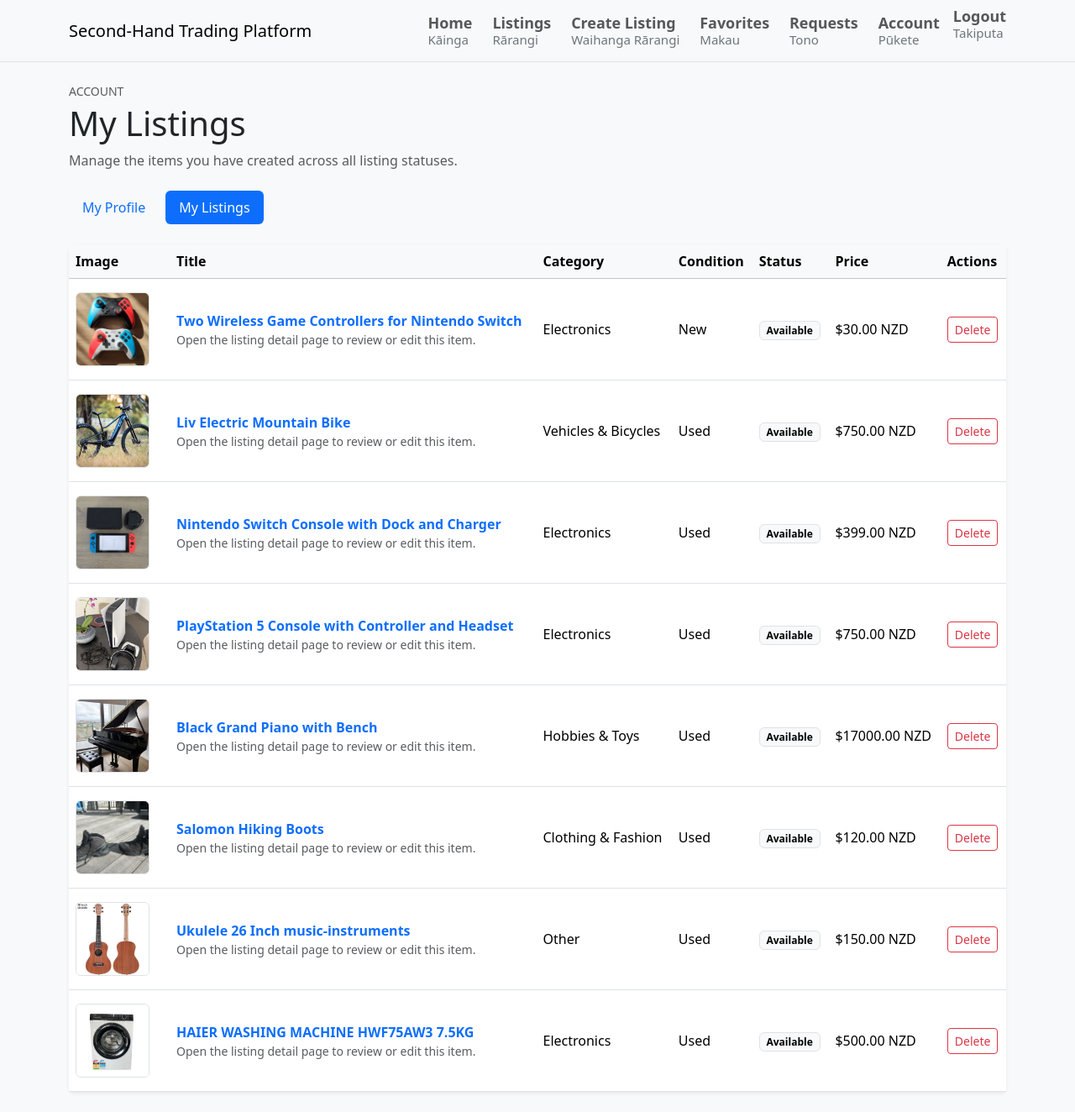
After one commit to aimeefan99/MSE800-KEA-OnlineShopping, a Flask app: page /account/listings in a window 1280 px wide. The commit adds this page. Shown: the whole page at 84% size. Run offline with Flask 3, Linux system fonts and the light colour scheme; a user stored in the database is signed in; data comes from the database, SQL or seed files in the repository; both versions use the stored data as it was after the commit.

Commit message:
MSE800-73 Account and List Management

```diff
--- a/routes/listing_routes.py
+++ b/routes/listing_routes.py
@@ -136,6 +136,7 @@ def edit_listing_page(listing_id: int) -> str:
     return render_template(
         "edit_listing.html",
         listing=item,
+        listing_image_src=resolve_listing_image_url(item["image_url"]),
         categories=listing_service.get_category_options(),
         condition_options=listing_service.get_condition_options(),
         status_options=listing_service.get_status_options(),
@@ -168,6 +169,7 @@ def handle_edit_listing(listing_id: int) -> str:
         condition,
         price,
         status,
+        request.files.get("image"),
     )
 
     if success:
--- a/routes/profile_routes.py
+++ b/routes/profile_routes.py
@@ -2,8 +2,10 @@
 
 from flask import Blueprint, abort, flash, redirect, render_template, request, session, url_for
 
+from services.listing_service import listing_service
 from services.profile_service import profile_service
 from utils.decorators import marketplace_user_required
+from utils.listing_images import attach_listing_image_sources
 
 profile_bp = Blueprint("profiles", __name__)
 
@@ -21,15 +23,39 @@ def view_public_profile(user_id: int) -> str:
 @profile_bp.get("/profile/edit")
 @marketplace_user_required
 def edit_profile_page() -> str:
-    """Render the edit profile page."""
+    """Keep the legacy profile edit route pointing to the account area."""
 
-    # Always load the form from the current session user.
+    return redirect(url_for("profiles.account_page"))
+
+
+@profile_bp.get("/account")
+@marketplace_user_required
+def account_page() -> str:
+    """Render the account profile section."""
+
     profile_data = profile_service.get_edit_profile_data(session["user_id"])
     if profile_data is None:
         flash("User not found.", "danger")
         return redirect(url_for("home"))
 
-    return render_template("edit_profile.html", form_data=profile_data)
+    return render_template(
+        "edit_profile.html",
+        form_data=profile_data,
+        active_account_section="profile",
+    )
+
+
+@profile_bp.get("/account/listings")
+@marketplace_user_required
+def account_listings_page() -> str:
+    """Render the current user's listing management page."""
+
+    listings = listing_service.get_user_listings(session["user_id"])
+    return render_template(
+        "account_listings.html",
+        listings=attach_listing_image_sources(listings),
+        active_account_section="listings",
+    )
 
 
 @profile_bp.post("/profile/edit")
@@ -41,9 +67,13 @@ def edit_profile() -> str:
     success, error_message, form_data = profile_service.edit_profile(session["user_id"], request.form)
     if not success:
         flash(error_message, "danger")
-        return render_template("edit_profile.html", form_data=form_data)
+        return render_template(
+            "edit_profile.html",
+            form_data=form_data,
+            active_account_section="profile",
+        )
 
     # Keep the navbar display name aligned with the saved profile value.
     session["display_name"] = form_data["display_name"]
     flash("Profile updated successfully.", "success")
-    return redirect(url_for("profiles.edit_profile_page"))
+    return redirect(url_for("profiles.account_page"))
--- a/services/listing_service.py
+++ b/services/listing_service.py
@@ -38,18 +38,6 @@ LEGACY_CONDITION_MAP = {
     "good": "used",
     "fair": "used",
 }
-UPDATE_LISTING_SQL = """
-UPDATE listings
-SET
-    category_id = ?,
-    title = ?,
-    description = ?,
-    condition = ?,
-    price = ?,
-    status = ?,
-    updated_at = ?
-WHERE id = ?
-"""
 LISTING_DETAIL_SQL = """
 SELECT
     listings.id,
@@ -91,6 +79,33 @@ VALUES (?, ?, ?, ?, ?, ?, ?, ?, ?, ?)
 
 class ListingService(BaseService):
     """Handle listing-related business logic."""
+
+    def get_user_listings(self, user_id: int) -> List[Dict[str, Any]]:
+        """Return all listings created by one marketplace user."""
+
+        listings = get_db().execute(
+            """
+            SELECT
+                listings.id,
+                listings.seller_id,
+                listings.title,
+                listings.description,
+                listings.condition,
+                listings.price,
+                listings.image_url,
+                listings.status,
+                listings.created_at,
+                categories.name AS category_name,
+                users.display_name AS seller_name
+            FROM listings
+            INNER JOIN categories ON categories.id = listings.category_id
+            INNER JOIN users ON users.id = listings.seller_id
+            WHERE listings.seller_id = ?
+            ORDER BY listings.created_at DESC, listings.id DESC
+            """,
+            (user_id,),
+        ).fetchall()
+        return [self._serialize_listing_row(listing) for listing in listings]
 
     def get_category_options(self) -> List[Dict[str, Any]]:
         """Get available category options for listing forms."""
@@ -146,9 +161,16 @@ class ListingService(BaseService):
         condition: str,
         price: float,
         status: str,
+        image_file: Optional[FileStorage] = None,
     ) -> bool:
         """Update an item's details, but only if the user making the request is the owner!"""
-        if status not in STATUS_OPTIONS:
+        if status not in STATUS_OPTIONS or condition not in CONDITION_OPTIONS:
+            return False
+
+        if price <= 0:
+            return False
+
+        if not self._category_exists(str(category_id)):
             return False
 
         db = get_db()
@@ -158,10 +180,27 @@ class ListingService(BaseService):
         if not item or item["seller_id"] != user_id:
             return False
 
+        image_url = item["image_url"]
+        # Keep the current photo unless the seller uploads a replacement image.
+        if image_file is not None and image_file.filename:
+            image_url = self._save_image_file(image_file)
+
         now_str = datetime.now().strftime("%Y-%m-%d %H:%M:%S")
         db.execute(
-            UPDATE_LISTING_SQL,
-            (category_id, title, description, condition, price, status, now_str, listing_id)
+            """
+            UPDATE listings
+            SET
+                category_id = ?,
+                image_url = ?,
+                title = ?,
+                description = ?,
+                condition = ?,
+                price = ?,
+                status = ?,
+                updated_at = ?
+            WHERE id = ?
+            """,
+            (category_id, image_url, title, description, condition, price, status, now_str, listing_id)
         )
         db.commit()
         return True
--- /dev/null
+++ b/templates/_account_nav.html
@@ -0,0 +1,16 @@
+<div class="mb-4">
+    <nav class="nav nav-pills gap-2">
+        <a
+            class="nav-link {% if active_account_section == 'profile' %}active{% endif %}"
+            href="{{ url_for('profiles.account_page') }}"
+        >
+            My Profile
+        </a>
+        <a
+            class="nav-link {% if active_account_section == 'listings' %}active{% endif %}"
+            href="{{ url_for('profiles.account_listings_page') }}"
+        >
+            My Listings
+        </a>
+    </nav>
+</div>
--- /dev/null
+++ b/templates/account_listings.html
@@ -0,0 +1,91 @@
+{% extends "base.html" %}
+
+{% block content %}
+<section class="mb-4">
+    <p class="text-uppercase small text-muted mb-1">Account</p>
+    <h1 class="mb-2">My Listings</h1>
+    <p class="text-muted mb-0">
+        Manage the items you have created across all listing statuses.
+    </p>
+</section>
+
+{% include "_account_nav.html" %}
+
+{% if listings %}
+    <div class="card border-0 shadow-sm">
+        <div class="table-responsive">
+            <table class="table align-middle mb-0">
+                <thead class="table-light">
+                    <tr>
+                        <th scope="col">Image</th>
+                        <th scope="col">Title</th>
+                        <th scope="col">Category</th>
+                        <th scope="col">Condition</th>
+                        <th scope="col">Status</th>
+                        <th scope="col">Price</th>
+                        <th scope="col">Actions</th>
+                    </tr>
+                </thead>
+                <tbody>
+                    {% for listing in listings %}
+                        <tr>
+                            <td class="py-3" style="width: 120px;">
+                                <a href="{{ url_for('listings.view_listing_detail', listing_id=listing.id) }}">
+                                    <img
+                                        class="rounded border object-fit-cover"
+                                        src="{{ listing.image_src }}"
+                                        alt="{{ listing.title }}"
+                                        style="width: 88px; height: 88px;"
+                                    >
+                                </a>
+                            </td>
+                            <td>
+                                <a
+                                    class="text-decoration-none fw-semibold"
+                                    href="{{ url_for('listings.view_listing_detail', listing_id=listing.id) }}"
+                                >
+                                    {{ listing.title }}
+                                </a>
+                                <p class="text-muted small mb-0">
+                                    Open the listing detail page to review or edit this item.
+                                </p>
+                            </td>
+                            <td>{{ listing.category_name }}</td>
+                            <td>{{ listing.condition_label }}</td>
+                            <td>
+                                <span class="badge text-bg-light border">
+                                    {{ listing.status_label }}
+                                </span>
+                            </td>
+                            <td>${{ listing.price_label }} NZD</td>
+                            <td>
+                                <form
+                                    action="{{ url_for('listings.delete_listing', listing_id=listing.id) }}"
+                                    method="post"
+                                    onsubmit="return confirm('Delete this listing permanently?');"
+                                >
+                                    <button class="btn btn-outline-danger btn-sm" type="submit">
+                                        Delete
+                                    </button>
+                                </form>
+                            </td>
+                        </tr>
+                    {% endfor %}
+                </tbody>
+            </table>
+        </div>
+    </div>
+{% else %}
+    <div class="card border-0 shadow-sm">
+        <div class="card-body p-4 text-center">
+            <h2 class="h4 mb-2">No listings created yet</h2>
+            <p class="text-muted mb-3">
+                Start by posting your first item to see it here.
+            </p>
+            <a class="btn btn-primary" href="{{ url_for('listings.create_listing_page') }}">
+                Create Listing
+            </a>
+        </div>
+    </div>
+{% endif %}
+{% endblock %}
--- a/templates/base.html
+++ b/templates/base.html
@@ -25,7 +25,10 @@
                 </a>
                 {% if session.get("user_id") %}
                     {% if session.get("role") == "admin" %}
-                        <a class="nav-link" href="/admin/listings">Management</a>
+                        <a class="nav-link nav-link-bilingual" href="/admin/listings">
+                            <span class="nav-link-primary">Management</span>
+                            <span class="nav-link-secondary">Whakahaere</span>
+                        </a>
                     {% else %}
                         <a class="nav-link nav-link-bilingual" href="/listings/create">
                             <span class="nav-link-primary">Create Listing</span>
@@ -39,9 +42,9 @@
                             <span class="nav-link-primary">Requests</span>
                             <span class="nav-link-secondary">Tono</span>
                         </a>
-                        <a class="nav-link nav-link-bilingual" href="/profile/edit">
-                            <span class="nav-link-primary">Profile</span>
-                            <span class="nav-link-secondary">Kōtaha</span>
+                        <a class="nav-link nav-link-bilingual" href="/account">
+                            <span class="nav-link-primary">Account</span>
+                            <span class="nav-link-secondary">Pūkete</span>
                         </a>
                     {% endif %}
                     <form action="{{ url_for('auth.logout') }}" method="post" class="d-inline">
```
Also changed, not shown: templates/edit_listing.html (+25 -1 lines), templates/edit_profile.html (+9 -4 lines), templates/listing_detail.html (+8 -4 lines), tests/test_smoke.py (+93 -1 lines), instance/app.db, instance/uploads/6f8d43f68a464488ac46cc6e6d8485dc_1585187084.jpg (added).
